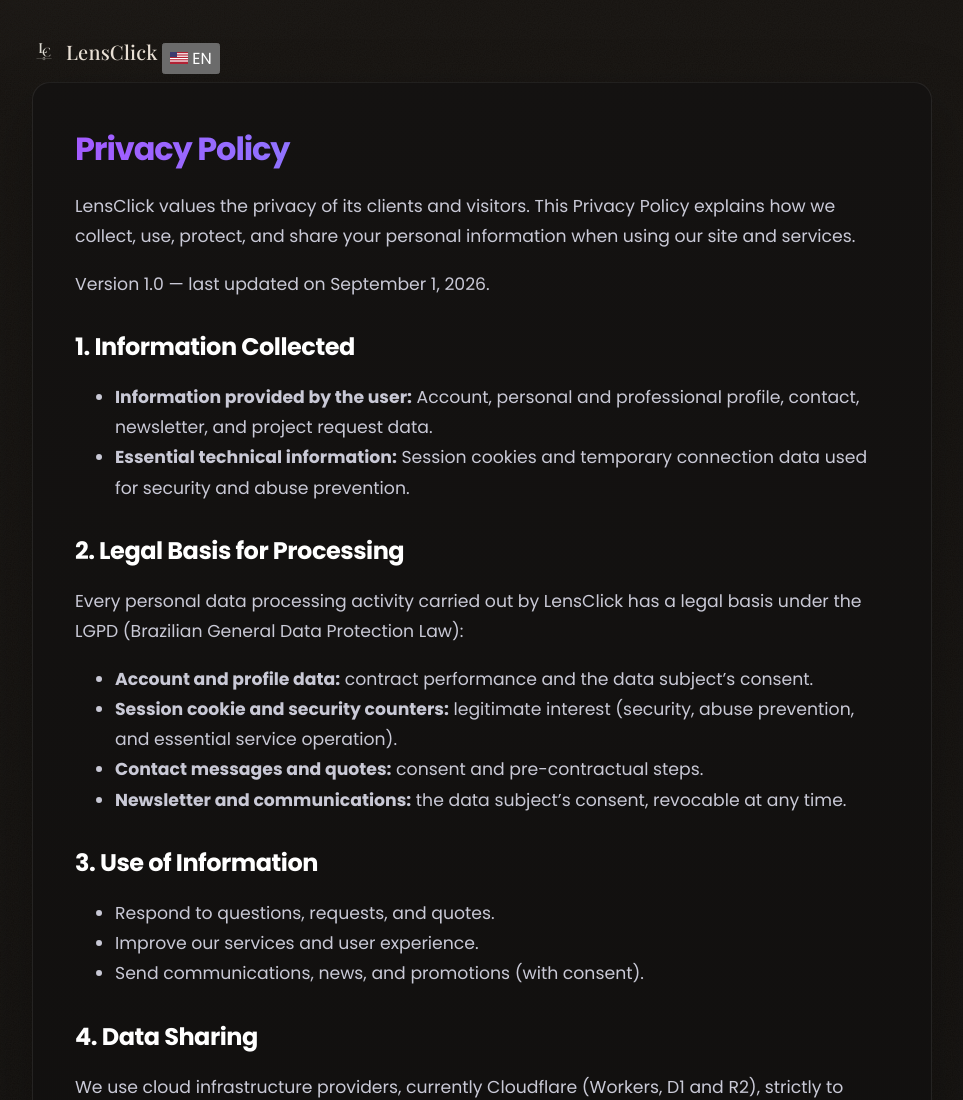
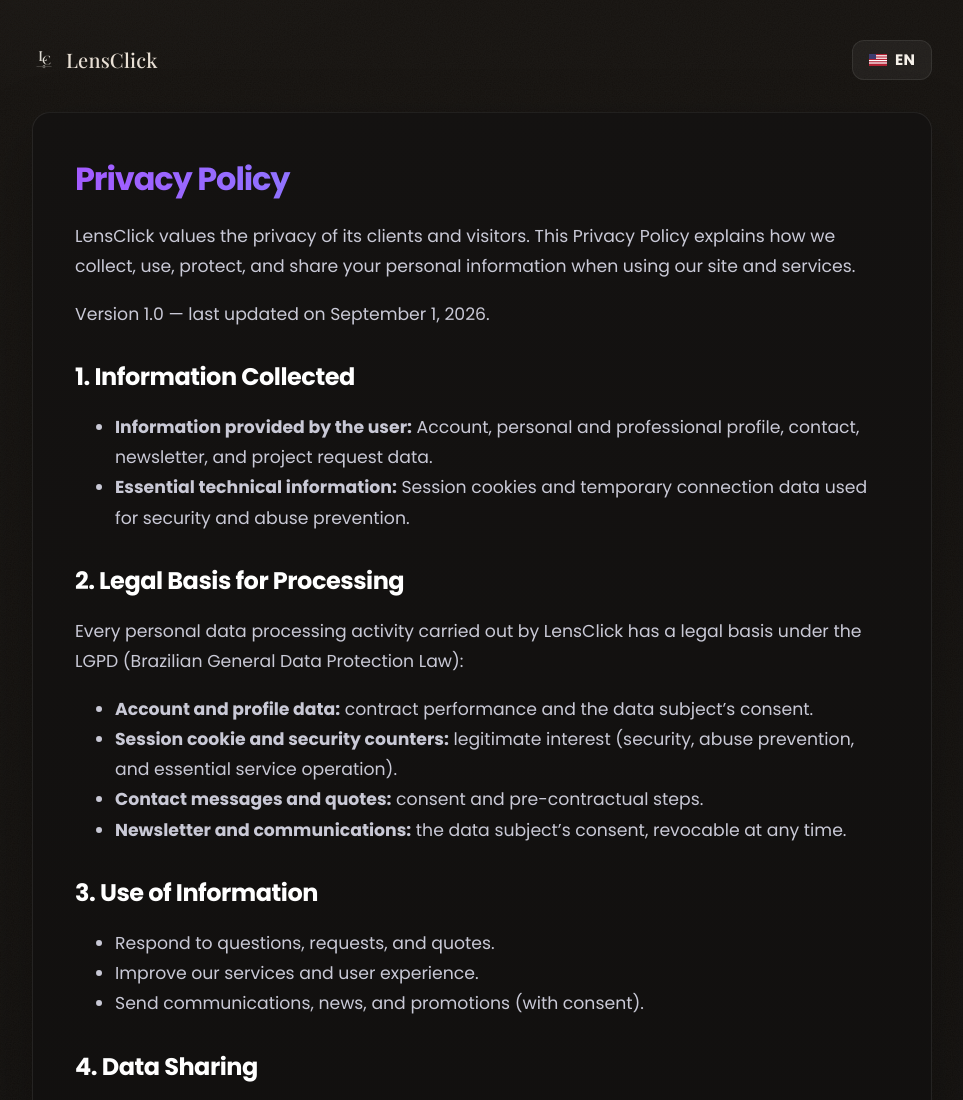
Before and after one commit to Renato1909/LensClick, a website: page public/privacidade.html in a window 1280 px wide. Shown: the top 1100 px of the page, without its empty margins (158-1121 px from the left). Drawn offline with nearby package versions, Linux system fonts and the light colour scheme; a web font is replaced by a local one.

Commit message:
fix(ui): padroniza o seletor de idioma nas paginas legais
- privacidade.html e termos.html substituem o botao .public-language, que
  nao recebia estilo proprio nas paginas legais (a regra vive em
  photographer.css), pelo .lang-toggle usado na home, com o mesmo markup
  de bandeira e sigla produzido por lang.js
- marca e seletor passam a formar um cabecalho flex: wordmark a esquerda,
  botao a direita e espacamento reservado antes do card de conteudo
- refinements.css centraliza a regra .lang-toggle .abbr, antes repetida
  no estilo inline da home, e define o layout .legal-header; nenhuma
  regra CSS e duplicada nas duas paginas
- teste de identidade visual fixa o contrato do cabecalho, do botao e da
  ausencia da classe antiga nas duas paginas

Validacao: npm test (276 testes), npm run lint, npm run check e
git diff --check executados com sucesso antes do commit.

```diff
--- a/public/privacidade.html
+++ b/public/privacidade.html
@@ -99,12 +99,14 @@
 </head>
 <body class="legal-page">
   <main id="main-content" class="container" tabindex="-1">
-        <div class="brand">
-      <img class="brand-mark brand-mark-sm" src="brand/lensclick-mark-light.png" alt="" width="24" height="24" decoding="async">
-      <span class="brand-word">LensClick</span>
-    </div>
-    <button class="public-language" id="langToggle" type="button" aria-label="Trocar idioma">PT</button>
-        <div class="card">
+    <header class="legal-header">
+      <div class="brand">
+        <img class="brand-mark brand-mark-sm" src="brand/lensclick-mark-light.png" alt="" width="24" height="24" decoding="async">
+        <span class="brand-word">LensClick</span>
+      </div>
+      <button id="langToggle" class="lang-toggle" type="button" aria-label="Trocar idioma"><span class="flag">🇧🇷</span> <span class="abbr">PT</span></button>
+    </header>
+    <div class="card">
       <h1 class="gradient-text" data-i18n="privacy.title">Política de Privacidade</h1>
       <p data-i18n="privacy.p1">
         A LensClick valoriza a privacidade de seus clientes e visitantes. Esta Política de Privacidade explica como coletamos, usamos, protegemos e compartilhamos suas informações pessoais ao utilizar nosso site e serviços.
--- a/public/refinements.css
+++ b/public/refinements.css
@@ -271,6 +271,10 @@ button.is-loading::after {
   border-color: var(--lc-line);
   background: rgba(255, 255, 255, 0.05);
   color: var(--lc-color-text);
+}
+
+.lang-toggle .abbr {
+  font-weight: 700;
 }
 
 .btn-back {
@@ -727,6 +731,18 @@ form label:focus-within .eyebrow {
 }
 
 /* Termos e privacidade */
+.legal-header {
+  display: flex;
+  align-items: center;
+  justify-content: space-between;
+  gap: var(--lc-space-4);
+  margin-bottom: var(--lc-space-8);
+}
+
+.legal-header .brand {
+  margin-bottom: 0;
+}
+
 .legal-page .container {
   max-width: 900px;
 }
```
Also changed, not shown: public/index.html (+0 -1 lines), public/termos.html (+7 -5 lines), test/brand-identity.test.mjs (+15 -0 lines).
